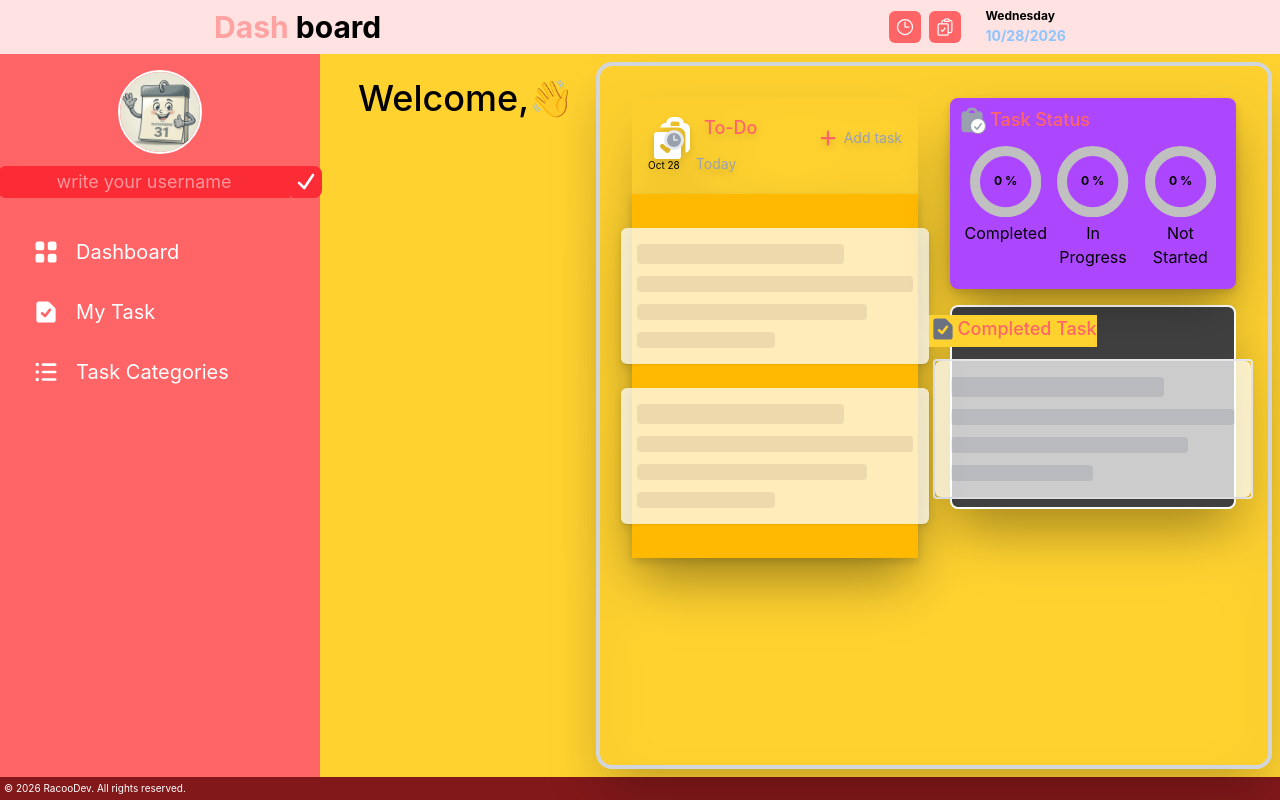
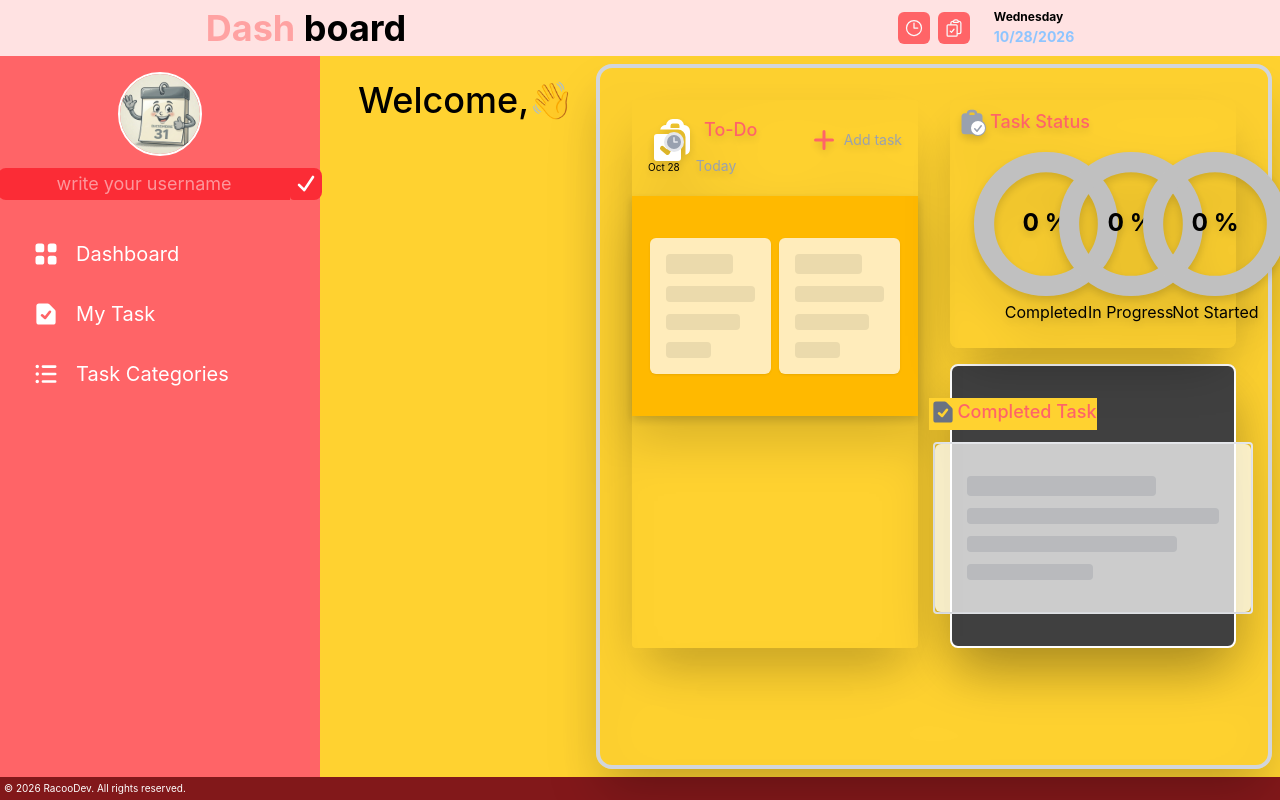
Before and after one commit to karinatuyuc/my-todo-list-React, a React (Vite) app: page / in a window 1280 px wide. Built offline with nearby package versions, Linux system fonts and the light colour scheme.

Commit message:
style: add md dashboard styles

```diff
--- a/src/CompletedTask.jsx
+++ b/src/CompletedTask.jsx
@@ -1,19 +1,15 @@
 // FILTRNDO LOS TASK COMPLETED, PARA MOSTRARLO EN ESTE FILE
 export default function CompletedTask({ dateIn, filteredTask }) {
-
-
-    let taskCompletedLimit = filteredTask.slice(0, 2);
+  let taskCompletedLimit = filteredTask.slice(0, 2);
 
   return (
     <>
-      <div className="grid grid-cols-1 gap-4  rounded-sm md:p-2 md:flex md:flex-row">
-
-
+      <div className="grid grid-cols-1 gap-4 rounded-sm md:flex md:flex-row md:p-4">
         {taskCompletedLimit.map((filter) => (
           <div
-            className="w-60 max-w-sm mx-auto border-2 p-1.5 mb-3 rounded-lg border-gray-900 md:grid md:grid-cols-1
-        md:w-72 lg:w-64"
-        key={filter.id}
+            className="w-60 max-w-sm mx-auto border-2 p-1.5 mb-3 rounded-lg border-gray-900
+            md:grid md:grid-cols-1 md:w-80 md:h-36 lg:w-64"
+            key={filter.id}
           >
             <div className="flex gap-2">
               {/**This  is the cricle  */}
@@ -22,15 +18,20 @@ export default function CompletedTask({ dateIn, filteredTask }) {
                 {/**This sould be interactive too */}
               </div>
               <div className="grid w-full p-0.5">
-                <span className="font-bold text-sm text-ellipsis break-all line-clamp-2 text-black">{filter.title}</span>
+                <span className="font-bold text-sm text-ellipsis break-all line-clamp-2 text-black
+                md:text-xl ">
+                  {filter.title}
+                </span>
 
                 <div className="text-sm h-8 text-ellipsis w-full m-0.5">
-                  <p className="text-xs font-medium text-gray-900 line-clamp-2 break-all">{filter.description}</p>
+                  <p className="text-xs font-medium text-gray-900 line-clamp-2 break-all md:text-base">
+                    {filter.description}
+                  </p>
                 </div>
                 {/** CARD FOOTER */}
-                <div className=" flex flex-col text-[8px] mt-2 gap-1 text-black">
+                <div className=" flex flex-col text-[8px] mt-2 gap-1 text-black md:text-sm md:mt-4">
                   <span className="">
-                    Status: <span className="text-green-500"></span>
+                    Status: <span className="text-green-500">{filter.estado}</span>
                   </span>{" "}
                   {/**This should be interactive  */}
                   <span className="text-gray-500">
@@ -41,8 +42,6 @@ export default function CompletedTask({ dateIn, filteredTask }) {
             </div>
           </div>
         ))}
-
-
       </div>
 
       {/** </div>*/}
--- a/src/Dashboard.jsx
+++ b/src/Dashboard.jsx
@@ -146,33 +146,17 @@ export default function Dashboard({
       )}
 
 
-
-
       <div className="flex min-h-screen w-full flex-col text-white">
         {/*Header*/}
         <header
-          className="flex justify-between items-center p-1.5 bg-red-100 sticky top-0 z-20
+          className="flex justify-between items-center p-1.5 bg-red-100 sticky top-0 z-20 md:p-6
             lg:flex lg:justify-around lg:p-2 lg:pl-12 lg:pr-12 lg:sticky lg:top-0 lg:z-20 lg:gap-44"
         >
           {/** Dashboard title*/}
-          <div className="font-bold text-2xl md:text-3xl">
+          <div className="font-bold text-2xl md:text-4xl">
             <span className="text-red-300">{view} </span>
             <span className="text-black">{view2}</span>
           </div>
-
-          {/** Search bar
-          <div className="flex bg-yellow-50 hover:bg-red-200 rounded-lg md:w-94 lg:w-lvw ">
-            <input
-              type="text"
-              id="search"
-              name="search"
-              placeholder="Search your task here...."
-              className=" w-full h-9 p-2 text-sm rounded-lg focus:outline-none md:h-9 md:text-base hover:bg-red-200"
-            />
-            <button className="flex items-center justify-center md:h-9 hover:bg-red-300">
-              <MagnifyingGlassIcon className="w-7 h-9 p-1.5 bg-red-400  text-white rounded-lg md:w-8 md:h-8 lg:w-9 lg:h-9" />
-            </button>
-          </div> */}
 
           {/** Date section */}
           <div className="flex items-center justify-center gap-6">
@@ -183,14 +167,15 @@ export default function Dashboard({
             </div>
 
             <div className="flex flex-col gap-0.5 text-sm">
-              <span className="font-bold text-black md:text-sm lg:text-xs">
+              <span className="font-bold text-black md:text-2xl lg:text-xs">
                 {dayName}
               </span>
-              <span className="font-bold text-blue-300 text-sm md:text-sm md:flex md:justify-center lg:text-sm">
+              <span className="font-bold text-blue-300 text-sm md:text-2xl md:flex md:justify-center lg:text-sm">
                 {dateInNumber}
               </span>
             </div>
           </div>
+
         </header>
 
         <div className="flex flex-1 flex-col lg:flex-row lg:bg-amber-300">
@@ -209,10 +194,10 @@ export default function Dashboard({
           {activeView === "dashboard" && (
             <div className="mx-3.5">
               <div className="flex gap-2 lg:mt-6 lg:ml-6">
-                <div className="flex text-black text-2xl font-medium mb-4 md:text-2xl lg:ml-0 lg:text-3xl lg:mb-0">
+                <div className="flex text-black text-2xl font-medium mb-4 md:text-4xl lg:ml-0 lg:text-3xl lg:mb-0">
                   <h1 className="sm:truncate sm:overflow-hidden sm:text-ellipsis md:text-4xl">
                     Welcome,{" "}
-                    <span className="text-lg md:text-4xl lg:text-4xl">
+                    <span className="text-lg md:text-4xl md:h-20 lg:text-4xl">
                       {userName}
                     </span>
                   </h1>
--- a/src/componentes/DashboardHome.jsx
+++ b/src/componentes/DashboardHome.jsx
@@ -92,10 +92,10 @@ export function DashboardHome({
               >
                 <PlusIcon
                   className="w-5 h-5 text-red-400 font-medium
-                                   md:w-6 md:h-6"
+                                   md:w-8 md:h-8"
                   onClick={() => setModalAddTask(true)}
                 />
-                <span className="text-gray-400 md:text-2xl lg:text-sm">
+                <span className="text-gray-400 md:text-3xl lg:text-sm">
                   Add task
                 </span>
               </button>
@@ -104,10 +104,10 @@ export function DashboardHome({
 
           <div
             className=" flex flex-col justify-start items-center p-3 mt-4
-          md:flex md:flex-row md:justify-center md:items-center md:gap-6 md:p-1 lg:flex lg:bg-amber-400 lg:flex-col"
+            md:w-full lg:flex lg:bg-amber-400 lg:flex-col"
           >
             {taskLimit.length === 0 ? (
-              <div className="w-72 p-1.5 rounded-sm gap-2 m-6 lg:w-80">
+              <div className="w-72 p-1.5 rounded-sm gap-2 m-6 md:w-full md:p-1.5 md:grid md:grid-cols-2">
                 <div className="bg-white p-4 rounded-md shadow-sm animate-pulse flex flex-col gap-3">
                   {/* Barra tipo título */}
                   <div className="h-5 bg-gray-200 rounded w-3/4"></div>
@@ -119,7 +119,7 @@ export function DashboardHome({
                   {/* Barra tipo detalle */}
                   <div className="h-4 bg-gray-200 rounded w-1/2"></div>
                 </div>
-                <div className="bg-white p-4 rounded-md shadow-sm animate-pulse flex flex-col gap-3 mt-6">
+                <div className="bg-white p-4 rounded-md shadow-sm animate-pulse flex flex-col gap-3">
                   {/* Barra tipo título */}
                   <div className="h-5 bg-gray-200 rounded w-3/4"></div>
 
@@ -132,7 +132,9 @@ export function DashboardHome({
                 </div>
               </div>
             ) : (
-              taskLimit.map((tasks) => (
+
+              <div className="md:flex md:flex-row-2">
+                {taskLimit.map((tasks) => (
                 <TaskCard
                   key={tasks.id}
                   tasks={tasks}
@@ -146,13 +148,14 @@ export function DashboardHome({
                   setDeleteTaskModal={setDeleteTaskModal}
                   onDelete={onDelete}
                 />
-              ))
+              ))}
+              </div>
             )}
           </div>
           <div className="bg-red-700">
             {task.length >= 3 && (
               <div className="flex text-[8px] text-white bg-red-400">
-                <ExclamationTriangleIcon className="w-4 h-3 text-black" />
+                <ExclamationTriangleIcon className="w-4 h-3 text-amber-300" />
                 <p>Visit "My Task" to see all task</p>
               </div>
             )}
@@ -161,7 +164,7 @@ export function DashboardHome({
 
         <div className="p-1 lg:p-0 mb-6 rounded">
           {/* TASK STATUS*/}
-          <div className="shadow-2xl mb-4 p-2 rounded-lg drop-shadow-lg bg-purple-500">
+          <div className="shadow-2xl mb-4 p-2 rounded-lg drop-shadow-lg">
             <div className=" relative flex gap-4">
               <div className="">
                 <ClipboardIcon className="w-7 h-7 absolute text-gray-400 md:w-10 md:h-10 lg:w-7 lg:h-7" />
@@ -170,14 +173,14 @@ export function DashboardHome({
                    md:w-6 md:h-6 lg:w-4 lg:h-4"
                 />
               </div>
-              <span className="text-red-400 font-medium md:text-2xl lg:text-lg">
+              <span className="text-red-400 font-medium md:text-3xl lg:text-lg">
                 Task Status
               </span>
             </div>
 
             {/*Progress circles*/}
-            <div className="grid grid-cols-3 gap-4 p-3">
-              <div className="">
+            <div className="grid grid-cols-3 gap-4 p-3 md:grid md:grid-cols-3 md:justify-center md:items-center md:p-4">
+              <div className="md:w-36 md:flex-1 md:m-auto">
                 <CircularProgressbar
                   value={percentageCompleted}
                   text={`${percentageCompleted} %`}
@@ -199,7 +202,7 @@ export function DashboardHome({
                   </span>
                 </div>
               </div>
-              <div className="">
+              <div className="md:w-36 md:m-auto md:flex-1 ">
                 <CircularProgressbar
                   value={percentageInProgress}
                   text={`${percentageInProgress} %`}
@@ -221,7 +224,7 @@ export function DashboardHome({
                   </span>
                 </div>
               </div>
-              <div className="">
+              <div className="md:w-36 md:m-auto md:flex-1">
                 <CircularProgressbar
                   value={percentageNotStarted}
                   text={`${percentageNotStarted} %`}
@@ -248,18 +251,19 @@ export function DashboardHome({
 
           {/*COMPLETED TASK*/}
 
-          <div className="border-2 shadow-2xl not-only-of-type:flex flex-col justify-center items-center p-2 gap-3 rounded-lg lg:bg-neutral-700">
+          <div className="border-2 shadow-2xl not-only-of-type:flex flex-col justify-center items-center p-2 gap-3 rounded-lg
+          md:p-8 lg:bg-neutral-700">
             {/** <div className="">*/}
             <div className="flex -translate-x-16 md:-translate-x-56 lg:bg-amber-300 lg:-translate-x-20">
               <DocumentCheckIcon className="w-7 h-7 text-gray-500 mb-2 md:w-8 md:h-8 md:mb-4 lg:w-7 lg:h-7 lg:mb-1" />
-              <h1 className=" text-red-400 font-medium md:text-2xl lg:text-sm xl:text-lg">
+              <h1 className=" text-red-400 font-medium md:text-3xl lg:text-sm xl:text-lg">
                 Completed Task
               </h1>
             </div>
             <div className="md:flex md:flex-row md:gap-10 lg:flex lg:flex-col">
               {filteredTask.length === 0 ? (
-                <div className="w-60 rounded-sm gap-2 lg:w-80 border-gray-200 border-2">
-                  <div className="bg-white p-4 rounded-md shadow-sm animate-pulse flex flex-col gap-3 w-full">
+                <div className="w-60 rounded-sm gap-2 md:w-80 lg:w-80 border-gray-200 border-2">
+                  <div className="bg-white p-4 rounded-md shadow-sm animate-pulse flex flex-col gap-3 w-full md:p-8">
                     {/* Barra tipo título */}
                     <div className="h-5 bg-gray-200 rounded w-3/4"></div>
 
```
Also changed, not shown: src/TaskCard.jsx (+10 -9 lines).
